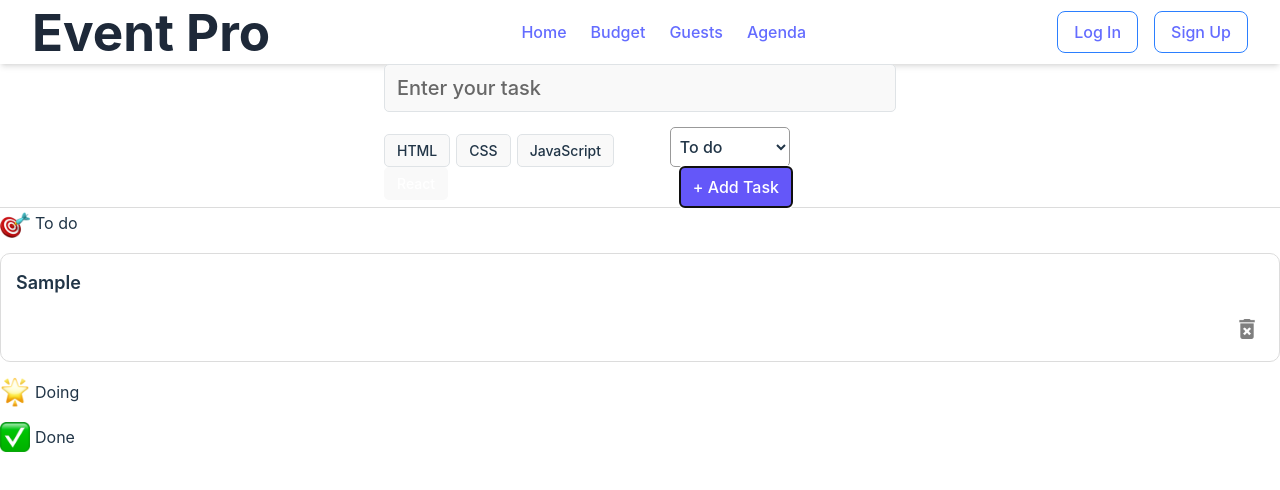
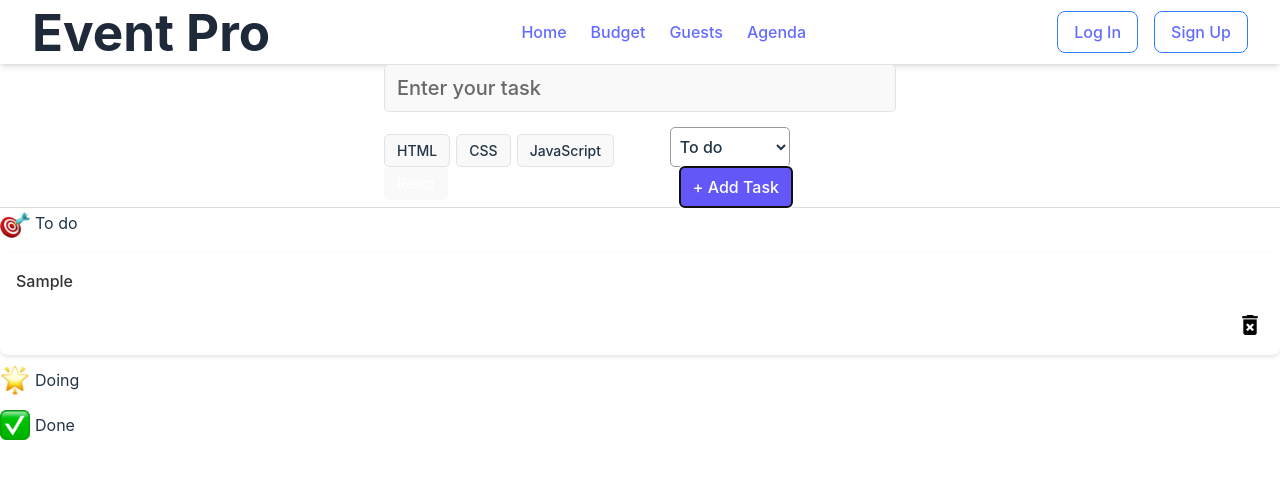
Before and after one commit to Talia-Lia/EventPro, a React (Vite) app in the folder event-planner/: page /agenda in a window 1280 px wide. Both pictures are taken after typing "Sample" into the empty fields and a click on the button "+ Add Task". Shown: the top 490 px of the page. Built offline with nearby package versions, Linux system fonts and the light colour scheme.

Commit message:
Update TaskCard.css

```diff
--- a/event-planner/src/styles/TaskCard.css
+++ b/event-planner/src/styles/TaskCard.css
@@ -1,51 +1,50 @@
 .task_card {
-  width: 100%;
-  min-height: 100px;
-  border: 1px solid #dcdcdc;
-  border-radius: 10px;
-  padding: 15px;
-  margin-bottom: 15px;
+  background-color: white;
+  border-radius: 8px;
+  padding: 16px;
+  box-shadow: 0 2px 4px rgba(0, 0, 0, 0.1);
+  margin-bottom: 10px;
+  display: flex;
+  flex-direction: column;
   cursor: grab;
+  transition: transform 0.2s ease-in-out;
 }
 
 .task_card:active {
-  opacity: 0.7;
-  border: 1px solid #111;
+  cursor: grabbing;
+  transform: scale(1.05);
 }
 
 .task_text {
-  font-size: 18px;
-  font-weight: 600;
-  margin-bottom: 15px;
+  font-size: 16px;
+  font-weight: 500;
+  color: #333;
+  margin-bottom: 8px;
 }
 
 .task_card_bottom_line {
   display: flex;
+  justify-content: space-between;
   align-items: center;
-  justify-content: space-between;
+  margin-top: 10px;
+}
+
+.task_card_tags {
+  display: flex;
+  gap: 6px;
 }
 
 .task_delete {
-  width: 35px;
-  height: 35px;
-  border-radius: 100%;
-  display: flex;
-  align-items: center;
-  justify-content: center;
   cursor: pointer;
-  transition: all 0.3s ease-in-out;
-}
-
-.task_delete:hover {
-  background-color: #ebebeb;
-}
-
-.delete_icon {
-  width: 20px;
-  opacity: 50%;
-  transition: all 0.3s ease-in-out;
+  padding: 4px;
 }
 
 .task_delete:hover .delete_icon {
-  opacity: 80%;
+  filter: brightness(0.8);
+  transform: scale(1.1);
 }
+.delete_icon {
+  width: 20px;
+  height: 20px;
+  transition: transform 0.2s ease-in-out;
+}
```
